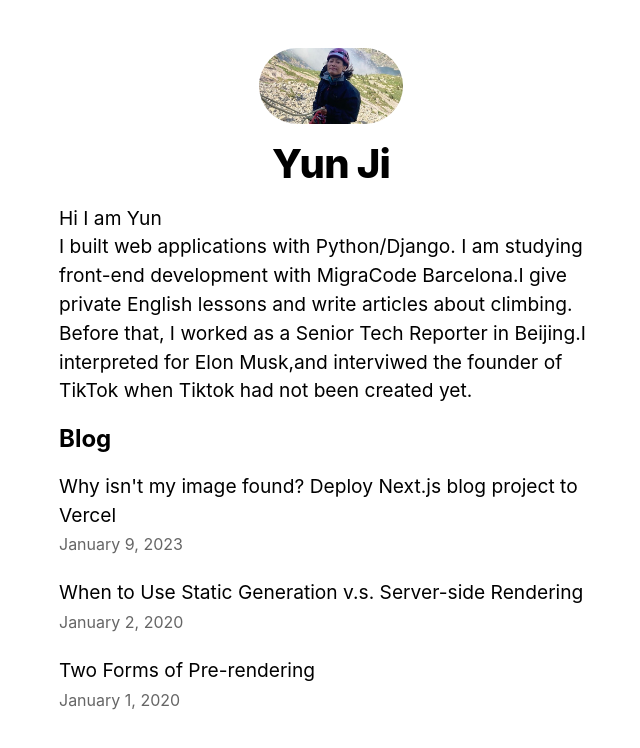
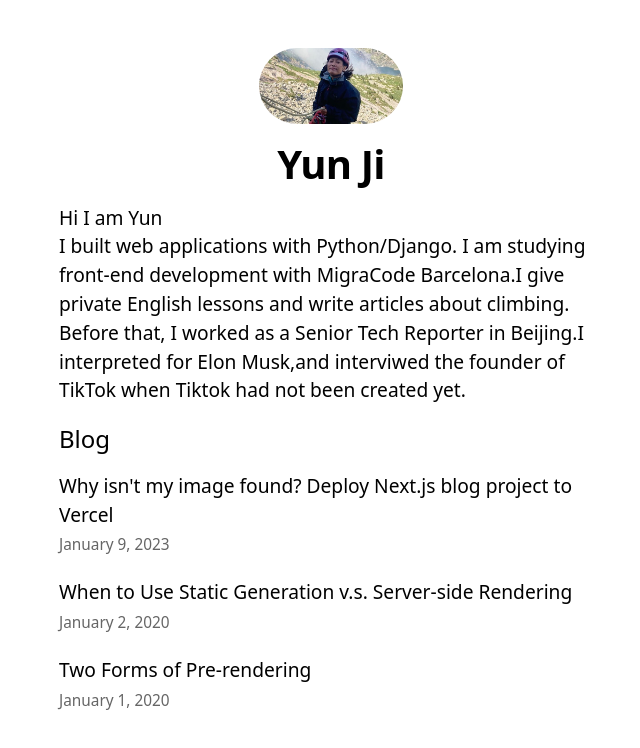
Before and after one commit to actuallyyun/learn-english-with-yun, a Next.js app in the folder nextjs-blog/: page / in a window 1280 px wide. Shown: the top 748 px of the page, without its empty margins (309-949 px from the left). Built offline with nearby package versions, Linux system fonts and the light colour scheme.

Commit message:
install and config tailwind

```diff
--- /dev/null
+++ b/nextjs-blog/postcss.config.js
@@ -0,0 +1,6 @@
+module.exports = {
+  plugins: {
+    tailwindcss: {},
+    autoprefixer: {},
+  },
+}
--- a/nextjs-blog/styles/globals.css
+++ b/nextjs-blog/styles/globals.css
@@ -1,38 +1,3 @@
-html,
-body {
-  padding: 0;
-  margin: 0;
-  font-family: Inter, -apple-system, BlinkMacSystemFont, Segoe UI, Roboto,
-    Oxygen, Ubuntu, Cantarell, Fira Sans, Droid Sans, Helvetica Neue, sans-serif;
-}
-
-a {
-  color: inherit;
-  text-decoration: none;
-}
-
-* {
-  box-sizing: border-box;
-}
-
-img {
-  max-width: 100%;
-  height: auto;
-}
-
-h1,
-h2,
-p,
-ul {
-  margin: 0;
-}
-
-ul {
-  padding: 0;
-  list-style: none;
-}
-
-button {
-  padding: 0.5rem 1rem;
-  font-weight: bold;
-}
+@tailwind base;
+@tailwind components;
+@tailwind utilities;
--- /dev/null
+++ b/nextjs-blog/tailwind.config.js
@@ -0,0 +1,12 @@
+/** @type {import('tailwindcss').Config} */
+module.exports = {
+  content: [
+    './pages/**/*.{js,ts,jsx,tsx}',
+  './components/**/*.{js,ts,jsx,tsx}',
+  './app/**/*.{js,ts,jsx,tsx}',
+],
+  theme: {
+    extend: {},
+  },
+  plugins: [],
+}
```
Also changed, not shown: nextjs-blog/package.json (+10 -1 lines).
